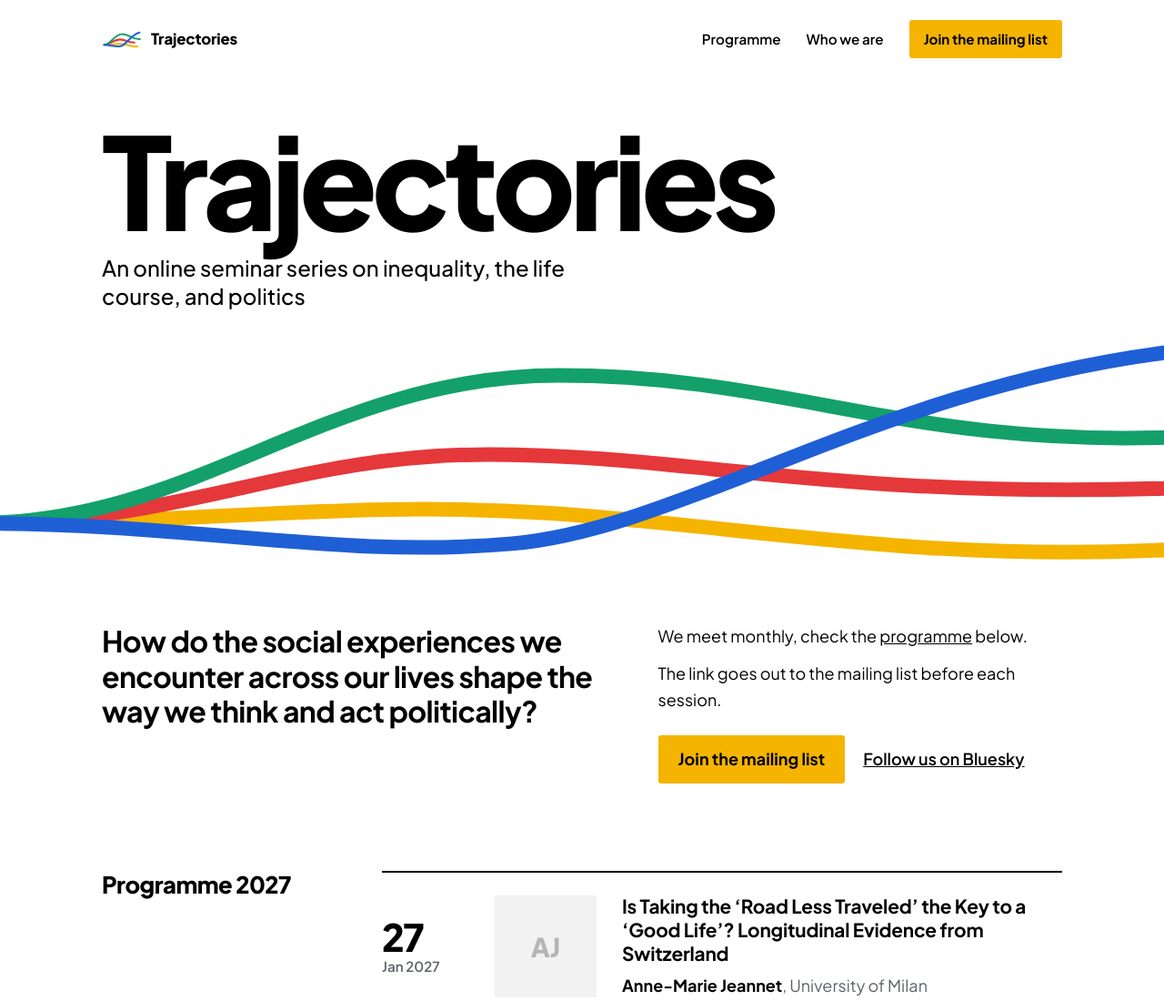
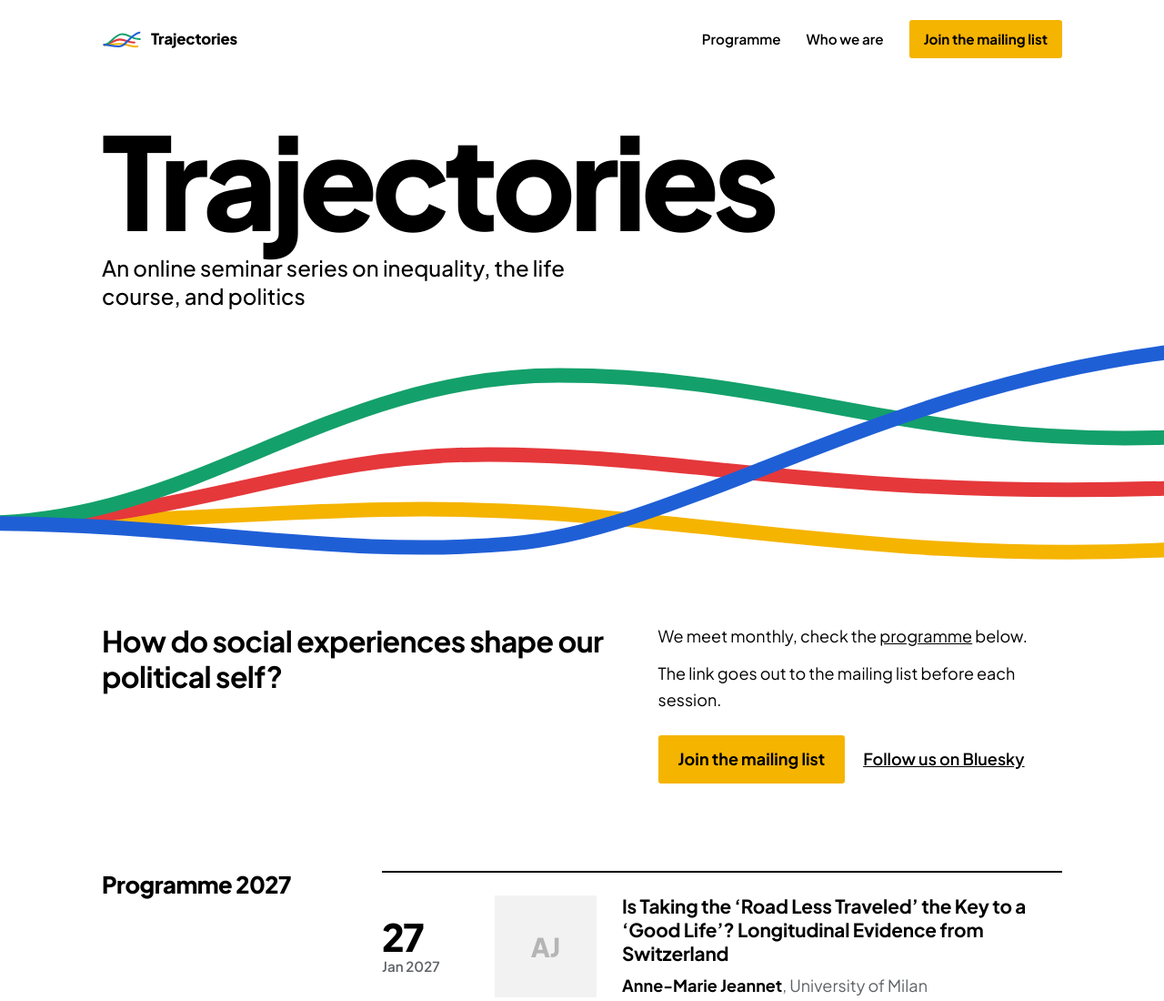
Before and after one commit to Trajectories-Seminar/trajectories-seminar, a plain HTML site: page index.html in a window 1280 px wide. Shown: the top 1100 px of the page at 91% size. Drawn offline with Linux system fonts and the light colour scheme.

Commit message:
Update index.html

```diff
--- a/index.html
+++ b/index.html
@@ -36,7 +36,7 @@
       <path class="l-blue" d="M-20 150 C170 150 290 178 440 166 S760 40 1020 14"/>
     </svg>
     <div class="wrap lede">
-      <p class="question">How do the social experiences we encounter across our lives shape the way we think and act politically?</p>
+      <p class="question">How do social experiences shape our political self?</p>
       <div class="practical">
         <!-- EDIT: practical details -->
         <p>We meet monthly, check the <a href="#programme">programme</a> below.</p>
```
